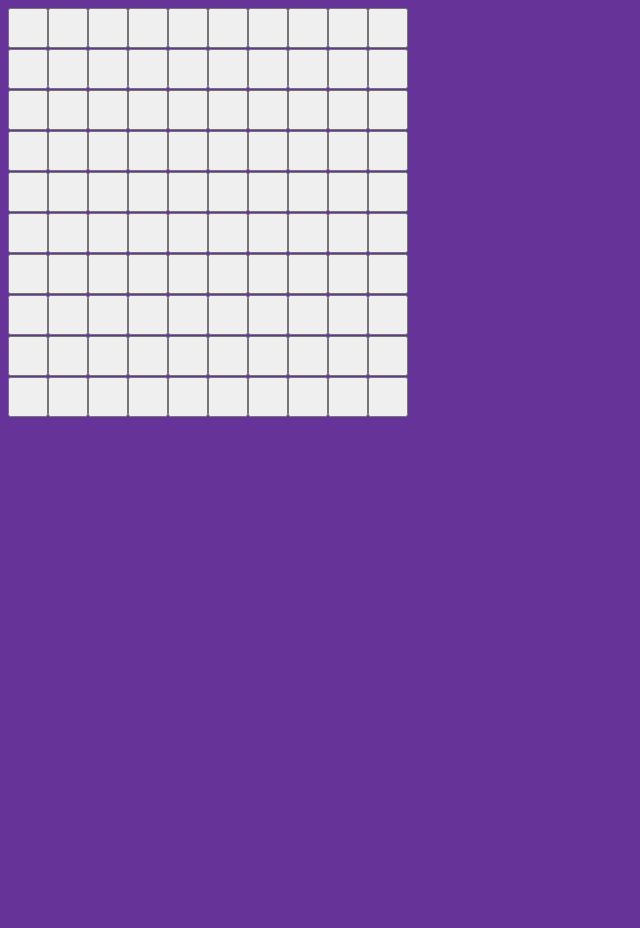
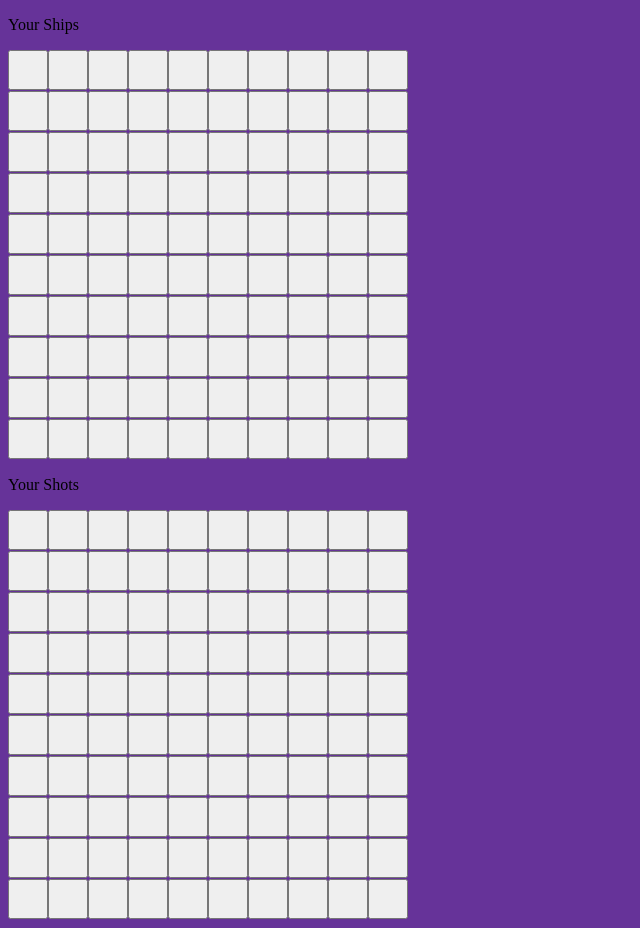
Before and after one commit to mcmityler/battle-ship, a website built with webpack: page src/template.html in a window 1280 px wide. Shown: the whole page, without its empty margins (0-640 px from the left). Before the commit the page ends 800 px from the top, so only its background shows below. Built offline with nearby package versions, Linux system fonts and the light colour scheme.

Commit message:
Add 2 grids one for shots and one to show ships

```diff
--- a/src/gameManager.js
+++ b/src/gameManager.js
@@ -1,31 +1,49 @@
 import "./styles.css";
 import { Player } from "./player.js";
 import { Gameboard } from "./gameboard.js";
-const domReference = document.querySelectorAll(".test");
+const shipRows = document.querySelectorAll(".shipRow");
+const shotRows = document.querySelectorAll(".shotRow");
 class GameManager {
   constructor() {
     this.player1 = new Player();
     this.player2 = new Player();
-    this.htmlBoard = [];
+    this.shipBoard = [];
+    this.shotBoard = [];
     this.gridSize = 10;
     this.initializeGridButtons();
   }
   initializeGridButtons() {
     for (let i = 0; i < this.gridSize; i++) {
-      this.htmlBoard[i] = [];
+      this.shipBoard[i] = [];
       for (let j = 0; j < this.gridSize; j++) {
         const gameButton = document.createElement("button");
-        gameButton.setAttribute("id", `${j},${i}`);
+        gameButton.setAttribute("id", `${j} ${i} ship`);
         gameButton.classList.add("game-button");
         gameButton.addEventListener("click", () => {
-          console.log(gameButton.id);
-          return gameButton.id;
+          this.gridcellClick(gameButton.id);
         });
-        console.log(gameButton);
-        domReference[i].appendChild(gameButton);
-        this.htmlBoard[i][j] = gameButton;
+        shipRows[i].appendChild(gameButton);
+        this.shipBoard[i][j] = gameButton;
+      }
+      this.shotBoard[i] = [];
+      for (let j = 0; j < this.gridSize; j++) {
+        const gameButton = document.createElement("button");
+        gameButton.setAttribute("id", `${j} ${i} shot`);
+        gameButton.classList.add("game-button");
+        gameButton.addEventListener("click", () => {
+          this.gridcellClick(gameButton.id);
+        });
+        shotRows[i].appendChild(gameButton);
+        this.shotBoard[i][j] = gameButton;
       }
     }
+  }
+  gridcellClick(myID) {
+    const [x, y, type] = myID.split(" ");
+    console.log(`(${x},${y}) - ${type}` + " cell clicked");
+    //if x,y-shot
+
+    //if x,y-ship
   }
 }
 // console.log(domReference);
--- a/src/gameboard.js
+++ b/src/gameboard.js
@@ -8,6 +8,11 @@ export class Gameboard {
     this.grid = [[]];
     this.shipList = [];
     this.initializeGrid();
+    this.carrier = new Ship(5, "Carrier");
+    this.battleship = new Ship(4, "Battleship");
+    this.cruiser = new Ship(3, "Cruiser");
+    this.submarine = new Ship(3, "Submarine");
+    this.destroyer = new Ship(2, "Destroyer");
   }
   initializeGrid() {
     for (let i = 0; i < this.gridSize; i++) {
@@ -39,6 +44,10 @@ export class Gameboard {
     //check if ship goes off grid of position depending on direction placed
     const isValid = this.isAvailableSpot(myShip, myPos);
     if (isValid !== "available") return isValid;
+
+    //check if the ship piece has been placed yet
+    if (myShip.isPlaced === true) return "used";
+
     //all spots are available so add the ship to these spaces..
     for (let j = 0; j < myShip.myLength; j++) {
       this.grid[posX][posY].setShip(myShip);
@@ -46,6 +55,7 @@ export class Gameboard {
       posY += myShip.direction[1];
     }
     this.shipList.push(myShip); //add to the list of ships
+    myShip.place();
     return "placed";
   }
   receiveAttack([attackX, attackY]) {
--- a/src/ship.js
+++ b/src/ship.js
@@ -4,6 +4,7 @@ export class Ship {
     this.numHits = 0;
     this.direction = [1, 0];
     this.shipName = myName;
+    this.isPlaced = false;
   }
   hit() {
     this.numHits++;
@@ -14,6 +15,9 @@ export class Ship {
       return true;
     }
     return false;
+  }
+  place() {
+    this.isPlaced = true;
   }
   setDirection(myDir) {
     //[1,0] is to right [-1,0] to left
--- a/src/styles.css
+++ b/src/styles.css
@@ -6,3 +6,9 @@ body {
   width: 40px;
   height: 40px;
 }
+.hit {
+  background-color: green;
+}
+.miss {
+  background-color: red;
+}
--- a/src/template.html
+++ b/src/template.html
@@ -3,18 +3,34 @@
   <head>
     <meta charset="UTF-8" />
     <meta name="viewport" content="width=device-width, initial-scale=1.0" />
-    <title>Template Name</title>
+    <title>Battleship</title>
   </head>
   <body>
-    <div class="test"></div>
-    <div class="test"></div>
-    <div class="test"></div>
-    <div class="test"></div>
-    <div class="test"></div>
-    <div class="test"></div>
-    <div class="test"></div>
-    <div class="test"></div>
-    <div class="test"></div>
-    <div class="test"></div>
+    <div class="ship-grid-container">
+      <p>Your Ships</p>
+      <div class="shipRow"></div>
+      <div class="shipRow"></div>
+      <div class="shipRow"></div>
+      <div class="shipRow"></div>
+      <div class="shipRow"></div>
+      <div class="shipRow"></div>
+      <div class="shipRow"></div>
+      <div class="shipRow"></div>
+      <div class="shipRow"></div>
+      <div class="shipRow"></div>
+    </div>
+    <div class="shot-grid-container">
+      <p>Your Shots</p>
+      <div class="shotRow"></div>
+      <div class="shotRow"></div>
+      <div class="shotRow"></div>
+      <div class="shotRow"></div>
+      <div class="shotRow"></div>
+      <div class="shotRow"></div>
+      <div class="shotRow"></div>
+      <div class="shotRow"></div>
+      <div class="shotRow"></div>
+      <div class="shotRow"></div>
+    </div>
   </body>
 </html>
--- a/webpack.common.js
+++ b/webpack.common.js
@@ -13,6 +13,7 @@ export default {
     new HtmlWebpackPlugin({
       title: "Production",
       template: "./src/template.html",
+      scriptLoading: "defer",
     }),
   ],
   output: {
```
